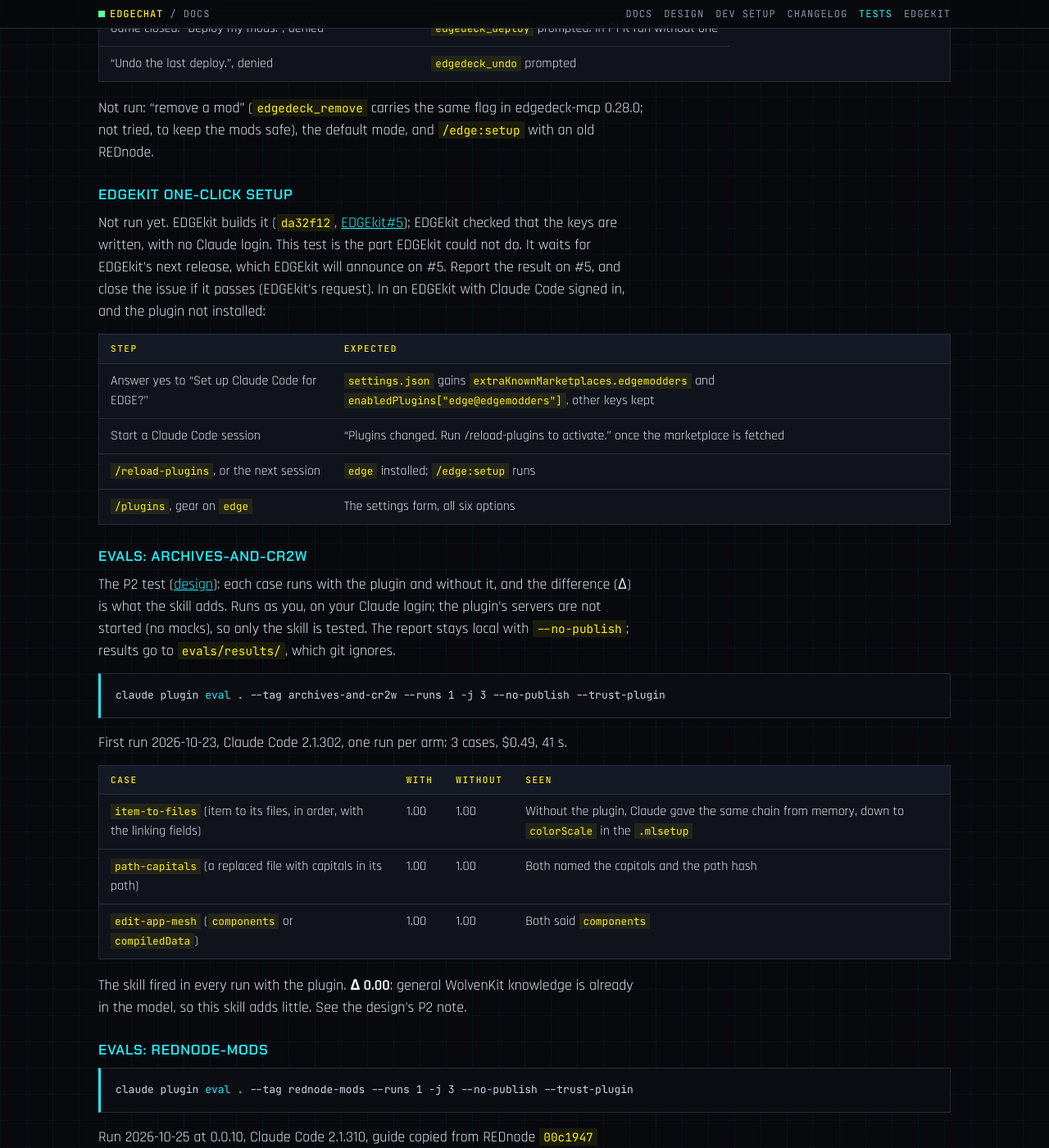
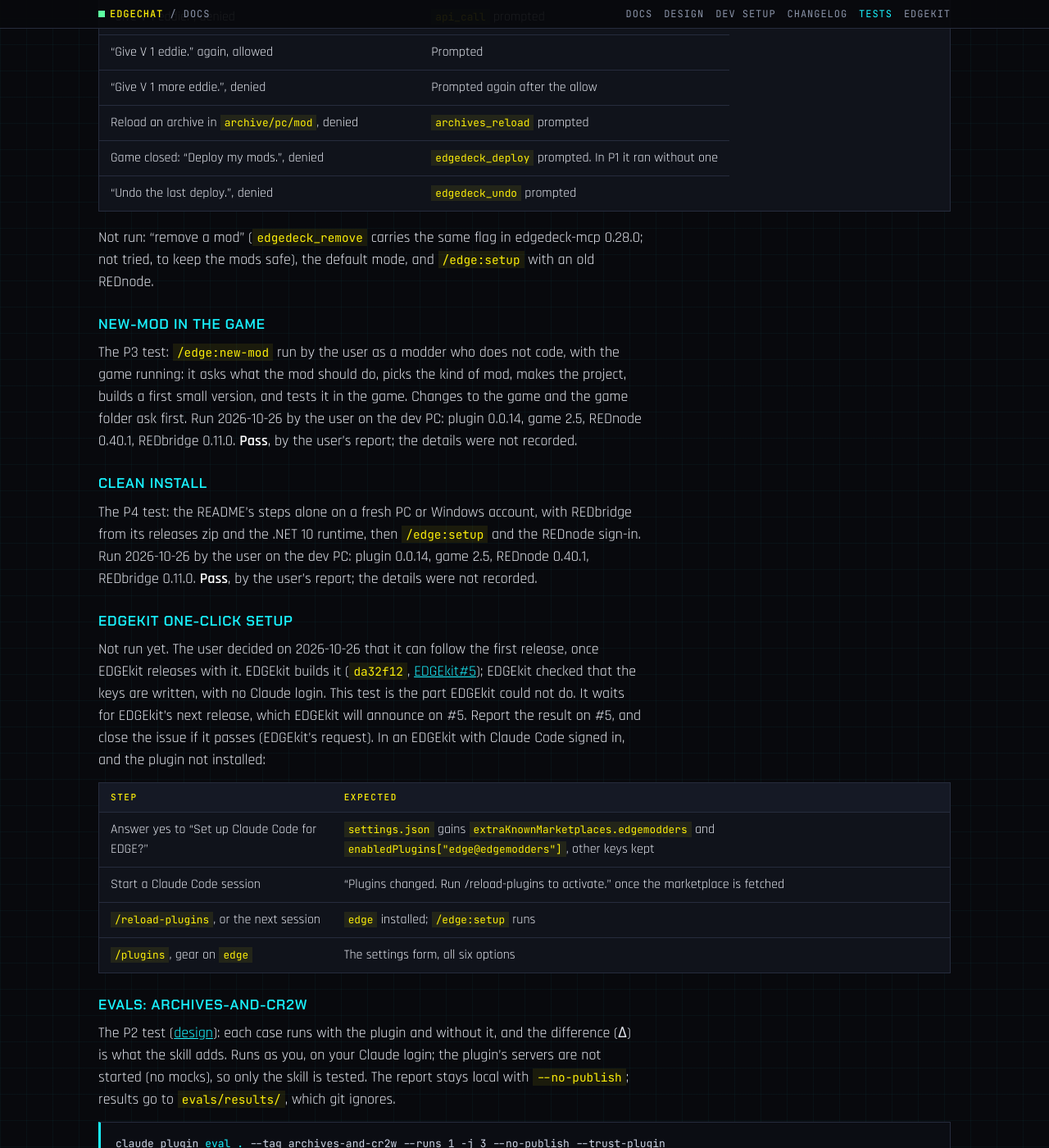
Before and after one commit to Edgemodders/EDGEchat, a Jekyll site: the page built from docs/testing.md, in a window 1280 px wide and 1400 px high, scrolled down 12234 px. Shown: the whole window at 82% size. Built offline with Jekyll 4.4.1, drawn with Linux system fonts in a browser that asks for light colours; our own code applies the rules of GitHub Pages for plain Markdown files; some of the changed text lies outside the part shown.

Commit message:
Tests: new-mod in the game, init-project and a clean install pass; EDGEkit's after the release
Co-Authored-By: Claude Opus 5.5 <noreply@anthropic.com>

````diff
--- a/docs/testing.md
+++ b/docs/testing.md
@@ -23,8 +23,10 @@ Last updated 2026-10-23.
 | [P1 test in VS Code with the game](#p1-test-in-vs-code-with-the-game) | By hand, in a session | P1 | 2026-10-21 | Pass; the ask before deploy failed, fixed in 0.0.5 ([asks before changes](#asks-before-changes)) |
 | [Asks before changes](#asks-before-changes) | By hand, in a session | P1 | 2026-10-23 | Pass |
 | [Changing the game folder](#changing-the-game-folder) | By hand, in a session | P3 | 2026-10-23 | Pass after a restart |
-| [init-project on a real project](#init-project-on-a-real-project) | By hand, in a session | P1 | Not run | |
-| [EDGEkit one-click setup](#edgekit-one-click-setup) | By hand, in EDGEkit | P4 | Not run | |
+| [new-mod in the game](#new-mod-in-the-game) | By hand, in a session | P3 | 2026-10-26 | Pass |
+| [init-project on a real project](#init-project-on-a-real-project) | By hand, in a session | P3 | 2026-10-26 | Pass |
+| [Clean install](#clean-install) | By hand, fresh PC or account | P4 | 2026-10-26 | Pass |
+| [EDGEkit one-click setup](#edgekit-one-click-setup) | By hand, in EDGEkit | P4 | Not run | After the first release, with EDGEkit's |
 | [Evals: archives-and-cr2w](#evals-archives-and-cr2w) | `claude plugin eval` | P2 | 2026-10-23 | Skill fires; Δ 0.00 |
 | [Evals: rednode-mods](#evals-rednode-mods) | `claude plugin eval` | P2 | 2026-10-25 | Δ +1.00; with `new-mod`, mean Δ +0.95 |
 | [rednode-mods in the game](#rednode-mods-in-the-game) | By hand, in a session | P2 | 2026-10-23 | Pass |
@@ -319,9 +321,17 @@ First run 2026-10-23 on the user's laptop, in the VS Code extension in auto mode
 
 Not run: "remove a mod" (`edgedeck_remove` carries the same flag in edgedeck-mcp 0.28.0; not tried, to keep the mods safe), the default mode, and `/edge:setup` with an old REDnode.
 
+### new-mod in the game
+
+The P3 test: `/edge:new-mod` run by the user as a modder who does not code, with the game running: it asks what the mod should do, picks the kind of mod, makes the project, builds a first small version, and tests it in the game. Changes to the game and the game folder ask first. Run 2026-10-26 by the user on the dev PC: plugin 0.0.14, game 2.5, REDnode 0.40.1, REDbridge 0.11.0. **Pass**, by the user's report; the details were not recorded.
+
+### Clean install
+
+The P4 test: the README's steps alone on a fresh PC or Windows account, with REDbridge from its releases zip and the .NET 10 runtime, then `/edge:setup` and the REDnode sign-in. Run 2026-10-26 by the user on the dev PC: plugin 0.0.14, game 2.5, REDnode 0.40.1, REDbridge 0.11.0. **Pass**, by the user's report; the details were not recorded.
+
 ### EDGEkit one-click setup
 
-Not run yet. EDGEkit builds it (`da32f12`, [EDGEkit#5](https://github.com/Edgemodders/EDGEkit/issues/5)); EDGEkit checked that the keys are written, with no Claude login. This test is the part EDGEkit could not do. It waits for EDGEkit's next release, which EDGEkit will announce on #5. Report the result on #5, and close the issue if it passes (EDGEkit's request). In an EDGEkit with Claude Code signed in, and the plugin not installed:
+Not run yet. The user decided on 2026-10-26 that it can follow the first release, once EDGEkit releases with it. EDGEkit builds it (`da32f12`, [EDGEkit#5](https://github.com/Edgemodders/EDGEkit/issues/5)); EDGEkit checked that the keys are written, with no Claude login. This test is the part EDGEkit could not do. It waits for EDGEkit's next release, which EDGEkit will announce on #5. Report the result on #5, and close the issue if it passes (EDGEkit's request). In an EDGEkit with Claude Code signed in, and the plugin not installed:
 
 | Step | Expected |
 |---|---|
@@ -440,7 +450,9 @@ First run 2026-10-23 on the user's laptop, in the VS Code extension, plugin 0.0.
 
 ### init-project on a real project
 
-Not run yet. In a session with the plugin, in a WolvenKit project (for example one under `E:\Modding\Cyberpunk 2077\Projects`) and in a REDnode package folder:
+Run 2026-10-26 by the user on the dev PC: plugin 0.0.14, game 2.5, REDnode 0.40.1, REDbridge 0.11.0. **Pass**, by the user's report; the details were not recorded. Run on the mod made in [new-mod in the game](#new-mod-in-the-game).
+
+In a session with the plugin, in a WolvenKit project (for example one under `E:\Modding\Cyberpunk 2077\Projects`) and in a REDnode package folder:
 
 ```
 /edge:init-project
````
